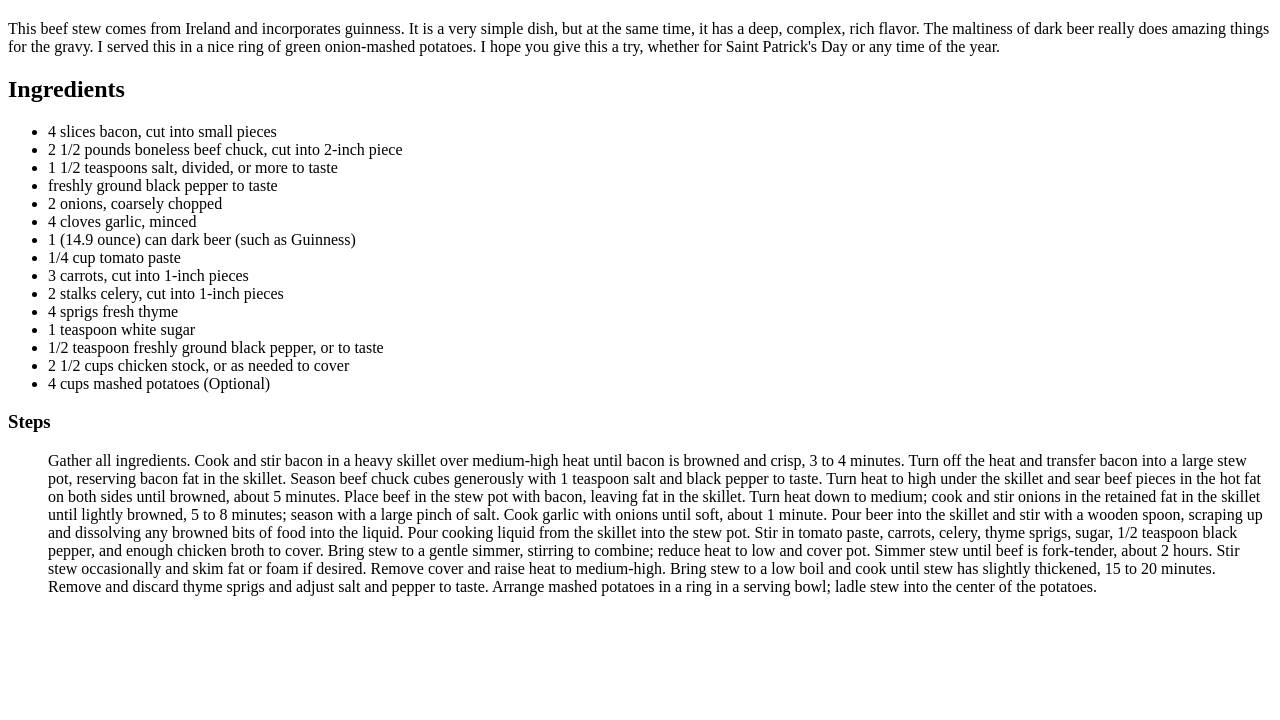
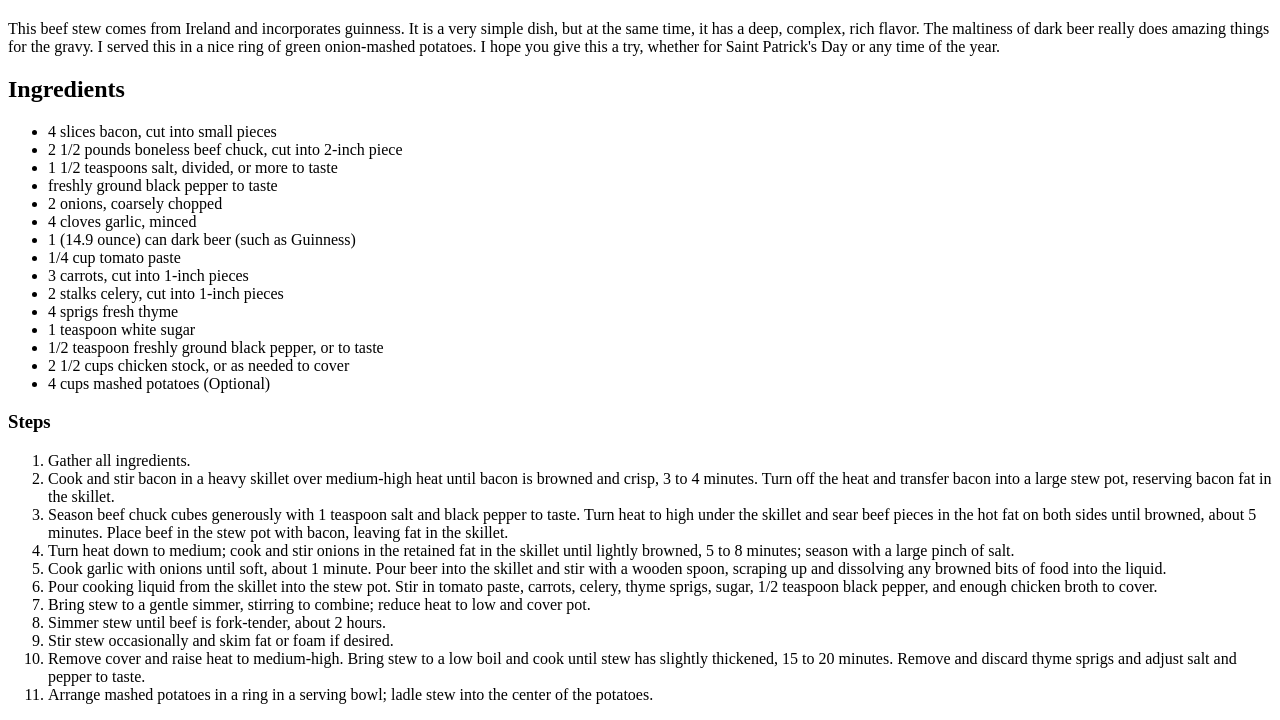
Before and after one commit to Wilney-Rivera/odin-recipes, a plain HTML site: page recipes/beef_stew.html in a window 1280 px wide. Shown: the part 480-1200 px from the top of the page. Before the commit the page ends 1092 px from the top, so only its background shows below. Drawn offline with Linux system fonts and the light colour scheme.

Commit message:
fix order list for beef stew

```diff
--- a/recipes/beef_stew.html
+++ b/recipes/beef_stew.html
@@ -35,17 +35,17 @@
     </ul>
     <h3>Steps</h3>
     <ol>
-    Gather all ingredients.
-    Cook and stir bacon in a heavy skillet over medium-high heat until bacon is browned and crisp, 3 to 4 minutes. Turn off the heat and transfer bacon into a large stew pot, reserving bacon fat in the skillet.
-    Season beef chuck cubes generously with 1 teaspoon salt and black pepper to taste. Turn heat to high under the skillet and sear beef pieces in the hot fat on both sides until browned, about 5 minutes. Place beef in the stew pot with bacon, leaving fat in the skillet.
-    Turn heat down to medium; cook and stir onions in the retained fat in the skillet until lightly browned, 5 to 8 minutes; season with a large pinch of salt.
-    Cook garlic with onions until soft, about 1 minute. Pour beer into the skillet and stir with a wooden spoon, scraping up and dissolving any browned bits of food into the liquid.
-    Pour cooking liquid from the skillet into the stew pot. Stir in tomato paste, carrots, celery, thyme sprigs, sugar, 1/2 teaspoon black pepper, and enough chicken broth to cover.
-    Bring stew to a gentle simmer, stirring to combine; reduce heat to low and cover pot.
-    Simmer stew until beef is fork-tender, about 2 hours.
-    Stir stew occasionally and skim fat or foam if desired.
-    Remove cover and raise heat to medium-high. Bring stew to a low boil and cook until stew has slightly thickened, 15 to 20 minutes. Remove and discard thyme sprigs and adjust salt and pepper to taste.
-    Arrange mashed potatoes in a ring in a serving bowl; ladle stew into the center of the potatoes.
-    </ol>
+        <li>Gather all ingredients.</li>
+        <li>Cook and stir bacon in a heavy skillet over medium-high heat until bacon is browned and crisp, 3 to 4 minutes. Turn off the heat and transfer bacon into a large stew pot, reserving bacon fat in the skillet.</li>
+        <li>Season beef chuck cubes generously with 1 teaspoon salt and black pepper to taste. Turn heat to high under the skillet and sear beef pieces in the hot fat on both sides until browned, about 5 minutes. Place beef in the stew pot with bacon, leaving fat in the skillet.</li>
+        <li>Turn heat down to medium; cook and stir onions in the retained fat in the skillet until lightly browned, 5 to 8 minutes; season with a large pinch of salt.</li>
+        <li>Cook garlic with onions until soft, about 1 minute. Pour beer into the skillet and stir with a wooden spoon, scraping up and dissolving any browned bits of food into the liquid.</li>
+        <li>Pour cooking liquid from the skillet into the stew pot. Stir in tomato paste, carrots, celery, thyme sprigs, sugar, 1/2 teaspoon black pepper, and enough chicken broth to cover.</li>
+        <li>Bring stew to a gentle simmer, stirring to combine; reduce heat to low and cover pot.</li>
+        <li>Simmer stew until beef is fork-tender, about 2 hours.</li>
+        <li>Stir stew occasionally and skim fat or foam if desired.</li>
+        <li>Remove cover and raise heat to medium-high. Bring stew to a low boil and cook until stew has slightly thickened, 15 to 20 minutes. Remove and discard thyme sprigs and adjust salt and pepper to taste.</li>
+        <li>Arrange mashed potatoes in a ring in a serving bowl; ladle stew into the center of the potatoes.</li>
+        </ol>
 </body>
 </html>
```
